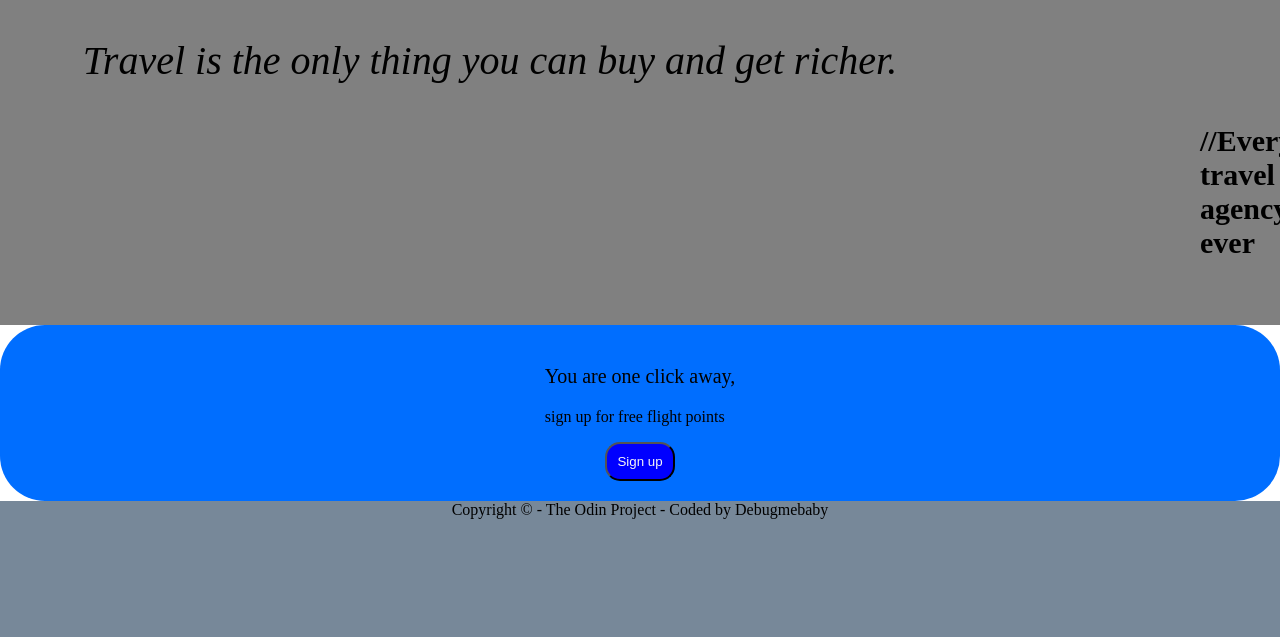
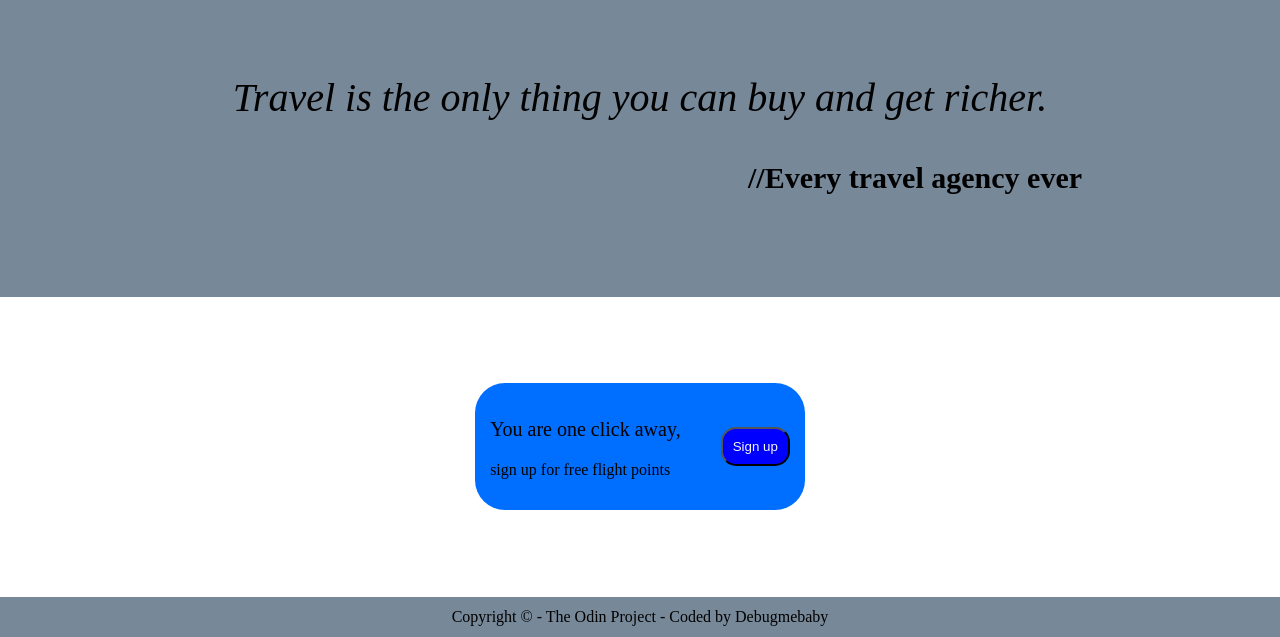
Before and after one commit to debugmebaby/my-awesome-website, a plain HTML site: page index.html in a window 1280 px wide. Shown: the part 740-1377 px from the top of the page. Before the commit the page ends 1259 px from the top, so only its background shows below. Drawn offline with Linux system fonts and the light colour scheme.

Commit message:
finished styling,added min height and adjust text

```diff
--- a/style.css
+++ b/style.css
@@ -68,8 +68,15 @@ background-color: white;
 }
 
 .container {
-background-color: gray
+display: flex;
+justify-content: center;
+align-items: center;
+min-height: 300px;
+}
 
+.textbox {
+
+max
 
 }
 
@@ -79,14 +86,15 @@ font-weight: 100px;
 color: rgb(0, 0, 0);
 font-style: italic;
 text-align: center;
-padding-right: 300px;
+align-items: center;
 }
 
 .sub {
 font-size: 30px;
 font-weight: bold;
-padding-left: 1200px;
 padding-bottom: 35px;
+margin-left: 550px;
+
 
 
 }
@@ -94,8 +102,10 @@ padding-bottom: 35px;
 .bottom {
     display: flex;
     justify-content: center;
+    align-items: center;
     flex-direction: column;
     background-color: white;
+    min-height: 300px;
 
 
 }
@@ -104,11 +114,14 @@ padding-bottom: 35px;
 
 display: flex;
 background-color: rgb(0, 110, 255);
-flex-direction: column;
-justify-content: center;
 align-items: center;
-padding: 20px;
-border-radius: 45px;
+padding: 15px;
+border-radius: 30px;
+max-height: 200px;
+justify-content: space-evenly;
+gap: 40px;
+margin: 0;
+
 }
 
 .b-main {
@@ -121,6 +134,8 @@ font-size: 20px;
 text-align: center;
 display: flex;
 justify-content: space-evenly;
+min-height: 40px;
+align-items: center;
 
 
 }
```
